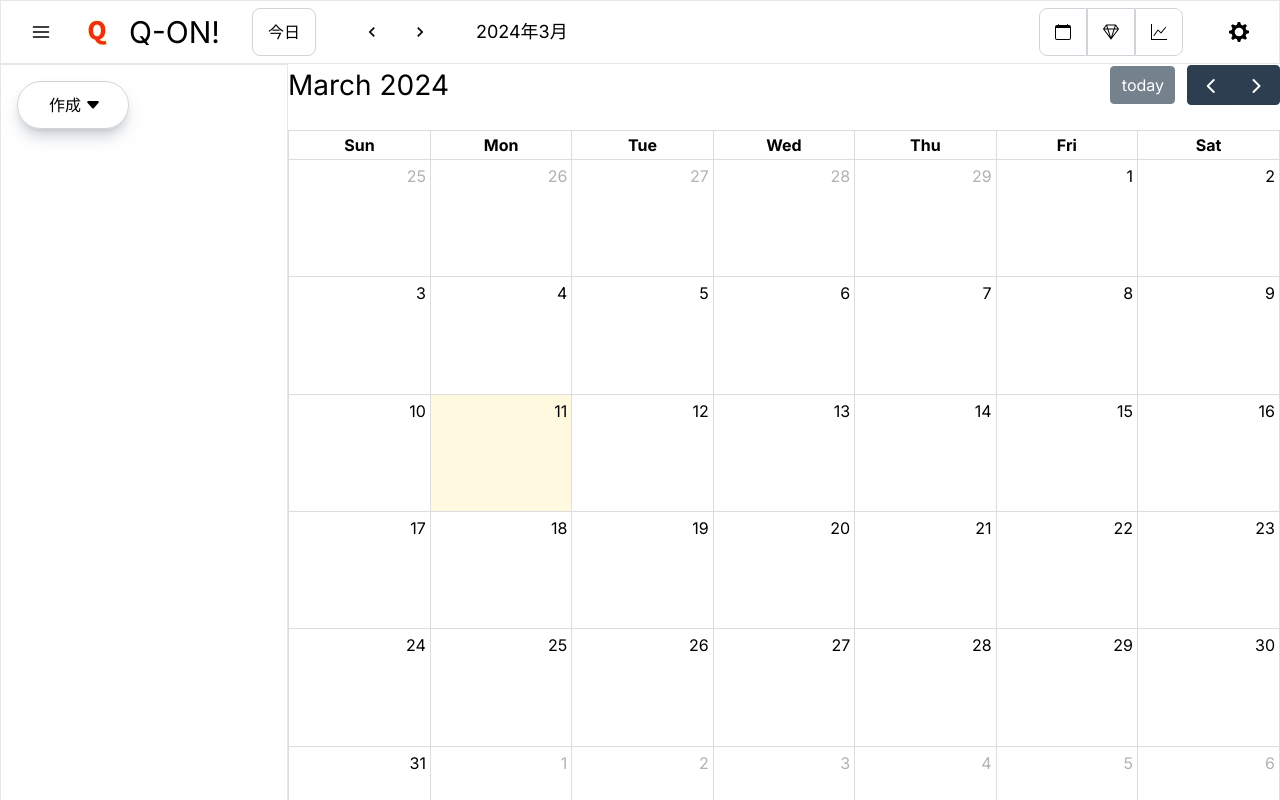
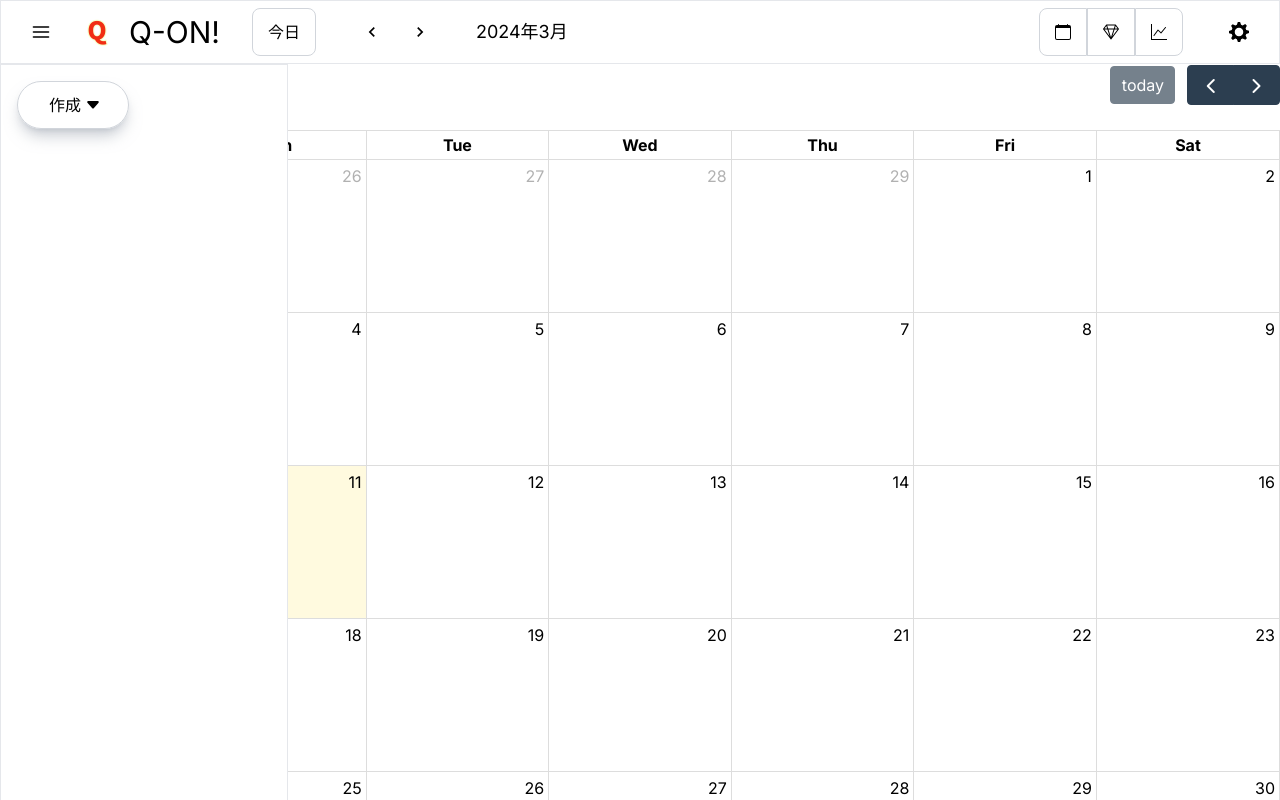
Before and after one commit to Yu-7777/hackit_2024, a Next.js app in the folder front/: page /user in a window 1280 px wide. Shown: the top 800 px of the page. Built offline with nearby package versions, Linux system fonts and the light colour scheme.

Commit message:
サイドメニューの表示形式の変更

```diff
--- a/front/app/components/Header.tsx
+++ b/front/app/components/Header.tsx
@@ -11,8 +11,13 @@ import { BsCalendar, BsGem, BsGraphUp } from "react-icons/bs";
 
 import GrayRoundButton from "./GrayRoundButton";
 import GraySquareButton from "./GraySquareButton";
+import { useDisclosure } from "@chakra-ui/react";
+import React from "react";
 
 export const Header = ({ isSideMenuOpen, toggleSideMenu }) => {
+  const { isOpen, onOpen, onClose } = useDisclosure();
+  const btnRef = React.useRef();
+
   // Header をエクスポートする
   const handleButtonClick = () => {
     // ボタンがクリックされた時の処理
--- a/front/app/components/Sidemenu.tsx
+++ b/front/app/components/Sidemenu.tsx
@@ -1,11 +1,10 @@
 import React from "react";
-import { Menu, MenuButton, MenuList, MenuItem, Button } from "@chakra-ui/react";
+import { Menu, MenuButton, MenuList, MenuItem, Button, background } from "@chakra-ui/react";
 import CreateButton from "./CreateButton";
-import { ChevronDownIcon } from "@chakra-ui/icons";
 
 const SideMenu = () => {
   return (
-    <div className="flex flex-col w-72 height: 100% border border-gray-200">
+    <div className="w-72 h-screen border border-gray-200 z-10 absolute" style={{background: "#fff"}}>
       <Menu>
         <MenuButton as={CreateButton} >
           Actions
--- a/front/app/user/page.tsx
+++ b/front/app/user/page.tsx
@@ -20,8 +20,8 @@ const Page = () => {
   return (
     <>
       <Header isSideMenuOpen={isSideMenuOpen} toggleSideMenu={toggleSideMenu} />
+      {isSideMenuOpen && <SideMenu />}
       <div className="flex min-h-100vh">
-        {isSideMenuOpen && <SideMenu />}
         <div className="flex flex-col flex-grow">
           <FullCalendar plugins={[dayGridPlugin]} initialView="dayGridMonth" />
         </div>
```
Lines whose indentation alone changed are shown as unchanged.
